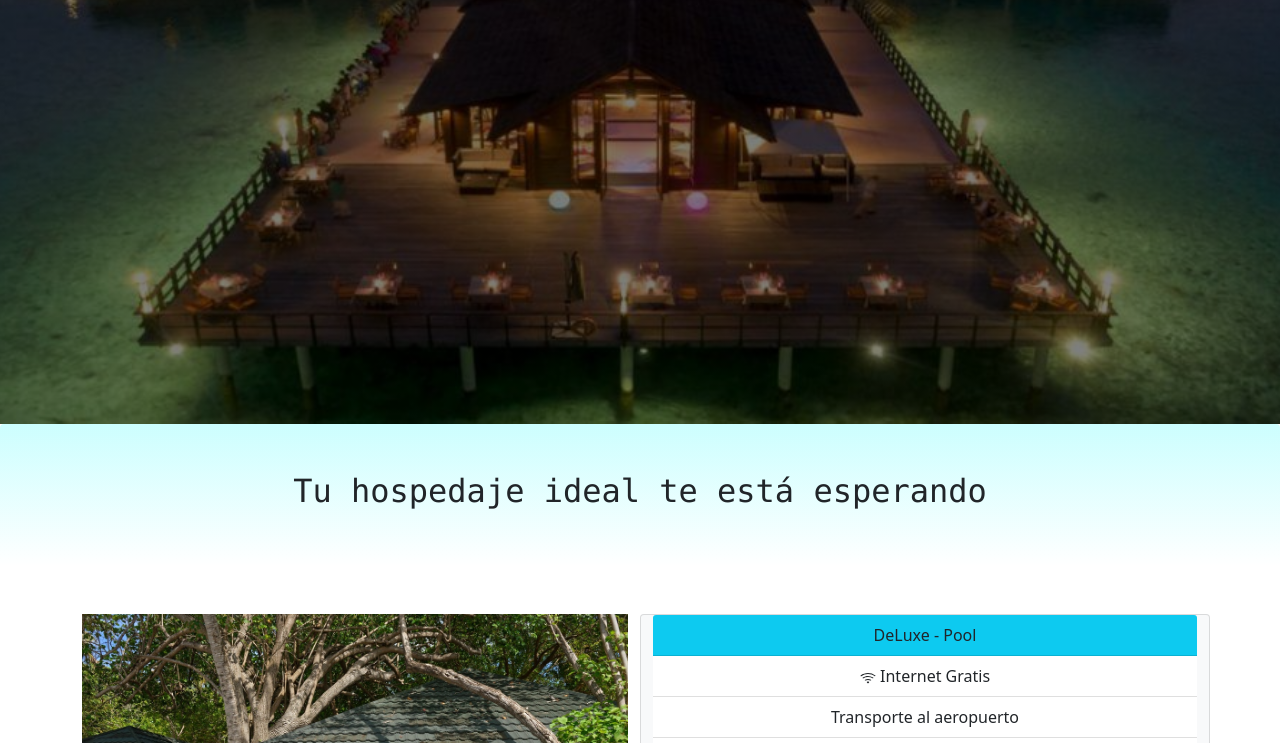
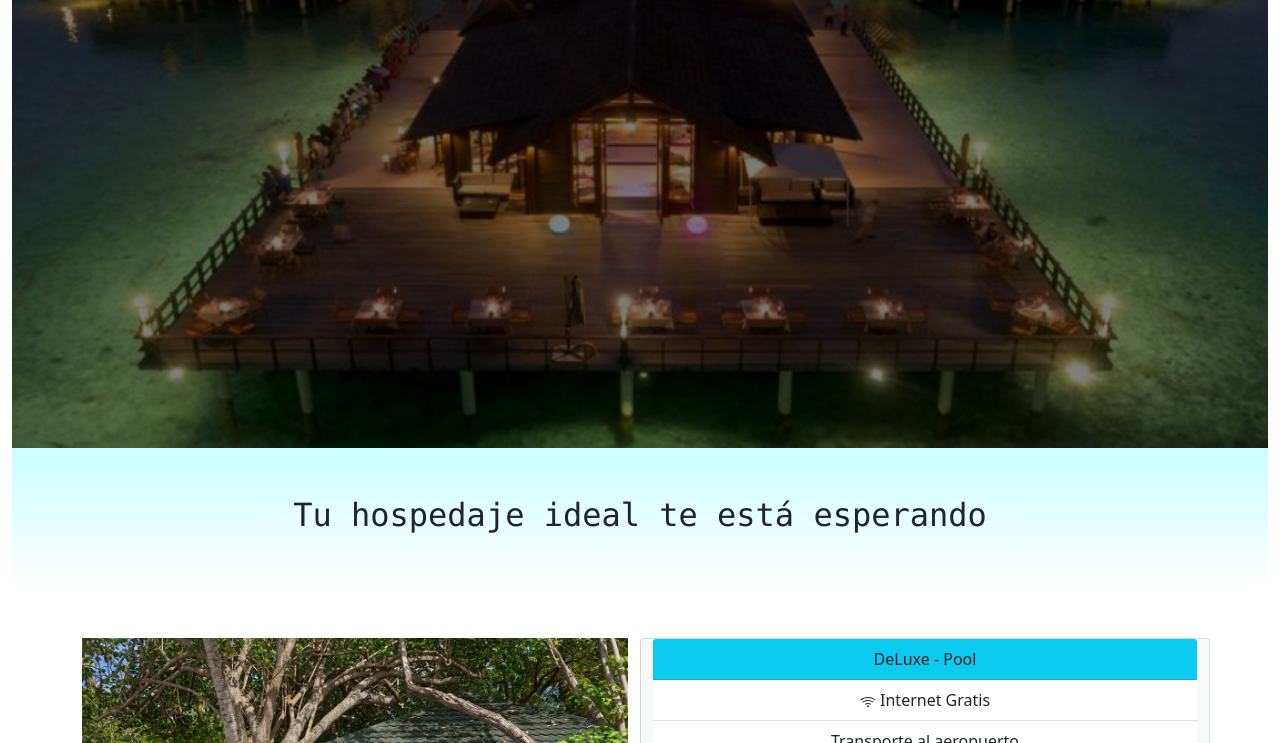
Before and after one commit to Luzzani/HotelFicticio, a website: page rooms.html in a window 1280 px wide. Shown: the part 482-1225 px from the top of the page. Drawn offline with nearby package versions, Linux system fonts and the light colour scheme; a web font is replaced by a local one.

Commit message:
Update rooms.html

```diff
--- a/rooms.html
+++ b/rooms.html
@@ -12,7 +12,7 @@
     <link href="https://cdn.jsdelivr.net/npm/bootstrap@5.0.2/dist/css/bootstrap.min.css" rel="stylesheet" integrity="sha384-EVSTQN3/azprG1Anm3QDgpJLIm9Nao0Yz1ztcQTwFspd3yD65VohhpuuCOmLASjC" crossorigin="anonymous">
     <link rel="stylesheet" href="css/estilos.css">
   </head>
-      <body>
+      <body class="container-fluid">>
             <!-- header -->
             <header class="sticky-top">
               <nav class="navbar navbar-expand-lg navbar-light bg-light">
```
